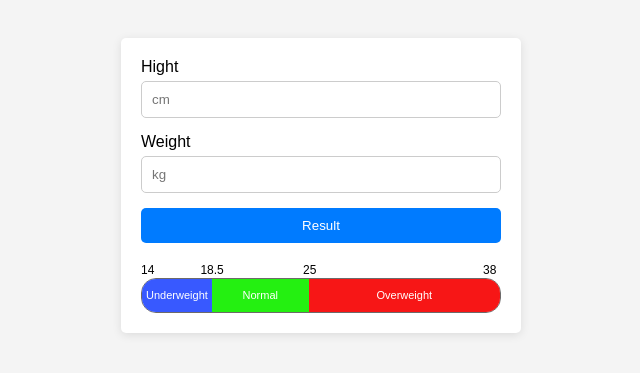
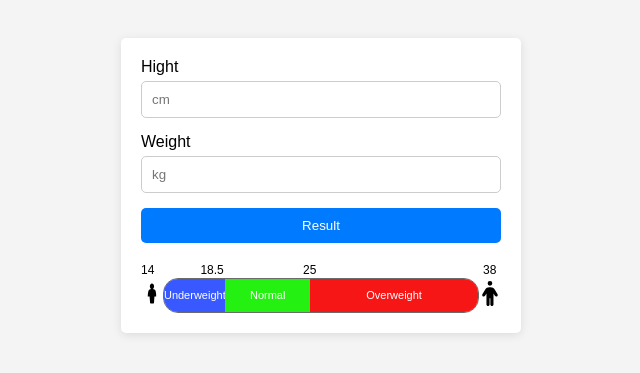
Before and after one commit to MOwaisAzizi/BMI-Calculator, a React (Vite) app: page / in a window 1280 px wide. Shown: the part 215-588 px from the top of the page, without its empty margins (319-959 px from the left). Built offline with nearby package versions, Linux system fonts and the light colour scheme.

Commit message:
adding react icon

```diff
--- a/package.json
+++ b/package.json
@@ -11,7 +11,8 @@
   },
   "dependencies": {
     "react": "^18.3.1",
-    "react-dom": "^18.3.1"
+    "react-dom": "^18.3.1",
+    "react-icons": "^5.4.0"
   },
   "devDependencies": {
     "@eslint/js": "^9.17.0",
--- a/src/Pipe.css
+++ b/src/Pipe.css
@@ -33,15 +33,17 @@
     display: flex;
     color: white;
     font-size: 11px;
+
   }
 
   .pipe {
     height: 100%;
     position: absolute;
     bottom: 0;
-    font-size: 16px;
+    font-size: 30px;
     color: rgb(19, 15, 15);
-    font-weight: 800;
+    font-weight: 1000;
+
   }
   .sp1{
     background-color: rgb(56, 89, 255);
--- a/src/Pipe.jsx
+++ b/src/Pipe.jsx
@@ -1,5 +1,7 @@
 import React, { useState } from 'react';
 import './Pipe.css';
+import { FaPerson } from "react-icons/fa6";
+import { GiPerson } from "react-icons/gi";
 
 const Pipe = ({result}) => {
   const [fillLevel, setFillLevel] = useState(0);
@@ -21,12 +23,18 @@ const Pipe = ({result}) => {
 <span className='numbers last'>38</span>
 </div>
 
+  <div style={{display:'flex'}}>
+  <GiPerson color='black' size={'25px'} style={{marginTop:'3px'}}/>
     <div className="pipe-container" onClick={handleIncrease}>
         <span className='sp1'>Underweight</span>
         <span className='sp2'>Normal</span>
         <span className='sp3'>Overweight</span>
-      <div className="pipe" style={{position:'absolute', top:'-10px', left:`${((result-14)/(24)) * 100}%`}}>l</div>
+      <div className="pipe" style={{position:'absolute', top:'-28.5px',transition: 'all 0.5s' , left:`${((result-14)/(24)) * 100}%`}}>&darr;</div>
     </div>
+  <FaPerson color='black' size={'25px'} style={{marginTop:'3px'}}/>
+
+  </div>
+
 </div>
   );
 };
```
Also changed, not shown: 1 other file (tests, documents, lock files or other folders).
